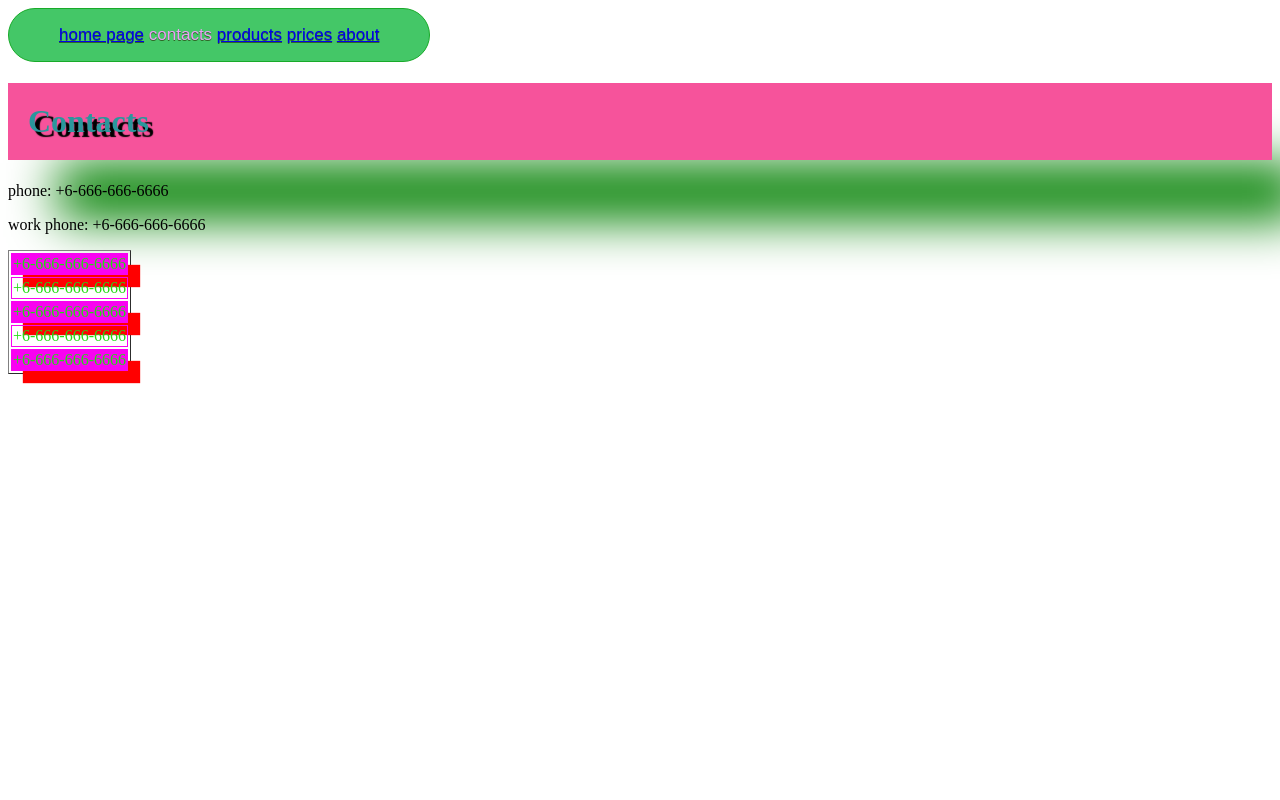
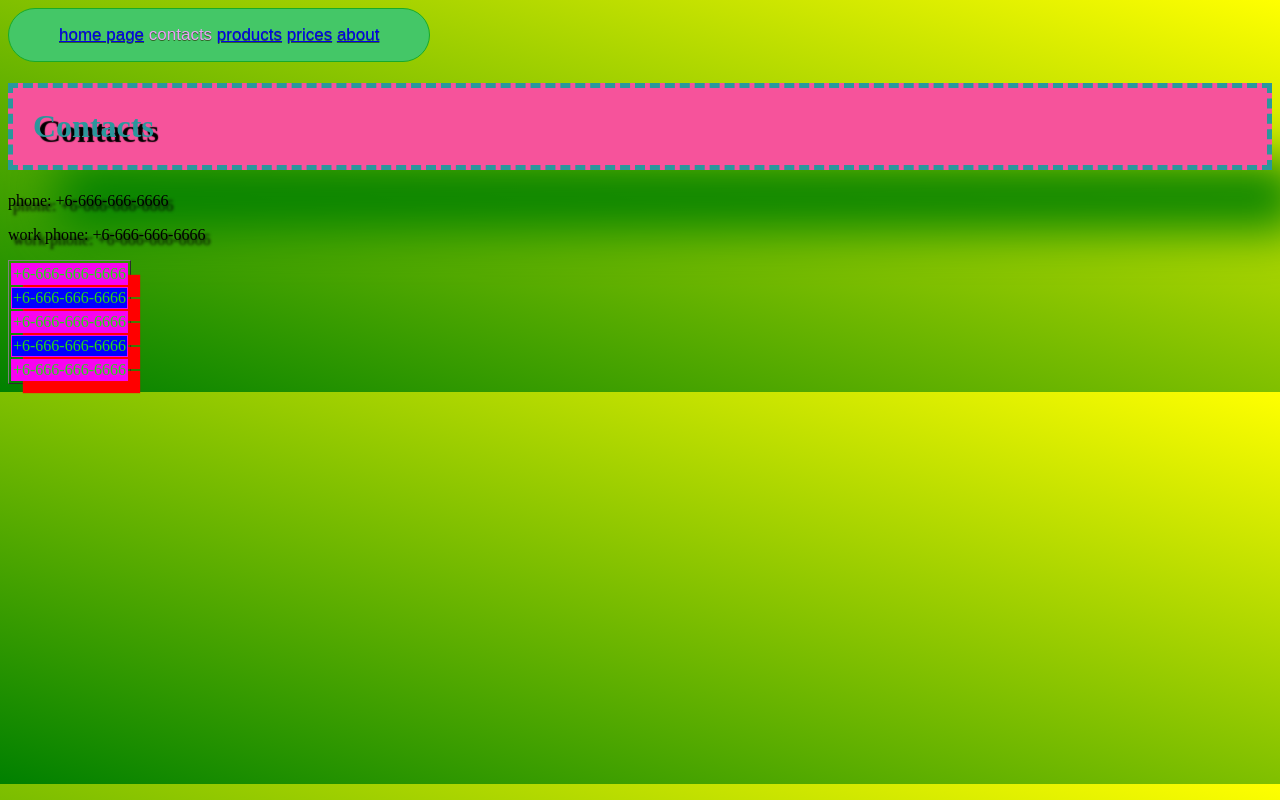
Before and after one commit to mryarik951/rctruck, a plain HTML site: page contacts.html in a window 1280 px wide. Drawn offline with Linux system fonts and the light colour scheme.

Commit message:
Update style.css

```diff
--- a/style.css
+++ b/style.css
@@ -19,15 +19,17 @@
 	position: relative;
 	top: 1px;
 }
+
 h1 {
   background:#F6539B;
-  bordepx dashed;
+  border: 5px dashed;
   color:#2A979C;
   padding:20px;
   text-shadow: 5px 5px 1px black;
   box-shadow: 40px 70px 50px -10px green
 
-  }
+}
+
 
 img {
   border:20px dashed #CF34CC;
@@ -41,13 +43,30 @@ table th,
 table td {
     border: 1px solid #F902F1;
     color:#25D915
+
 }
 
 table tbody tr:nth-child(odd) td {
   background-color:#F902F1;
    box-shadow: 12px 12px 1px red;
-
-  body {
+}
+table tbody tr:nth-child(even) td {
+  background-color: blue;
+   box-shadow: 12px 12px 1px red;
+}
+body {
   background-image: linear-gradient(to top right, green, yellow);
 
 }
+
+iframe{
+   box-shadow: 12px 12px 5px #d1824b
+}
+
+li{
+  text-shadow: 5px 5px 3px black
+}
+
+p {
+  text-shadow: 5px 5px 3px black
+}
```
